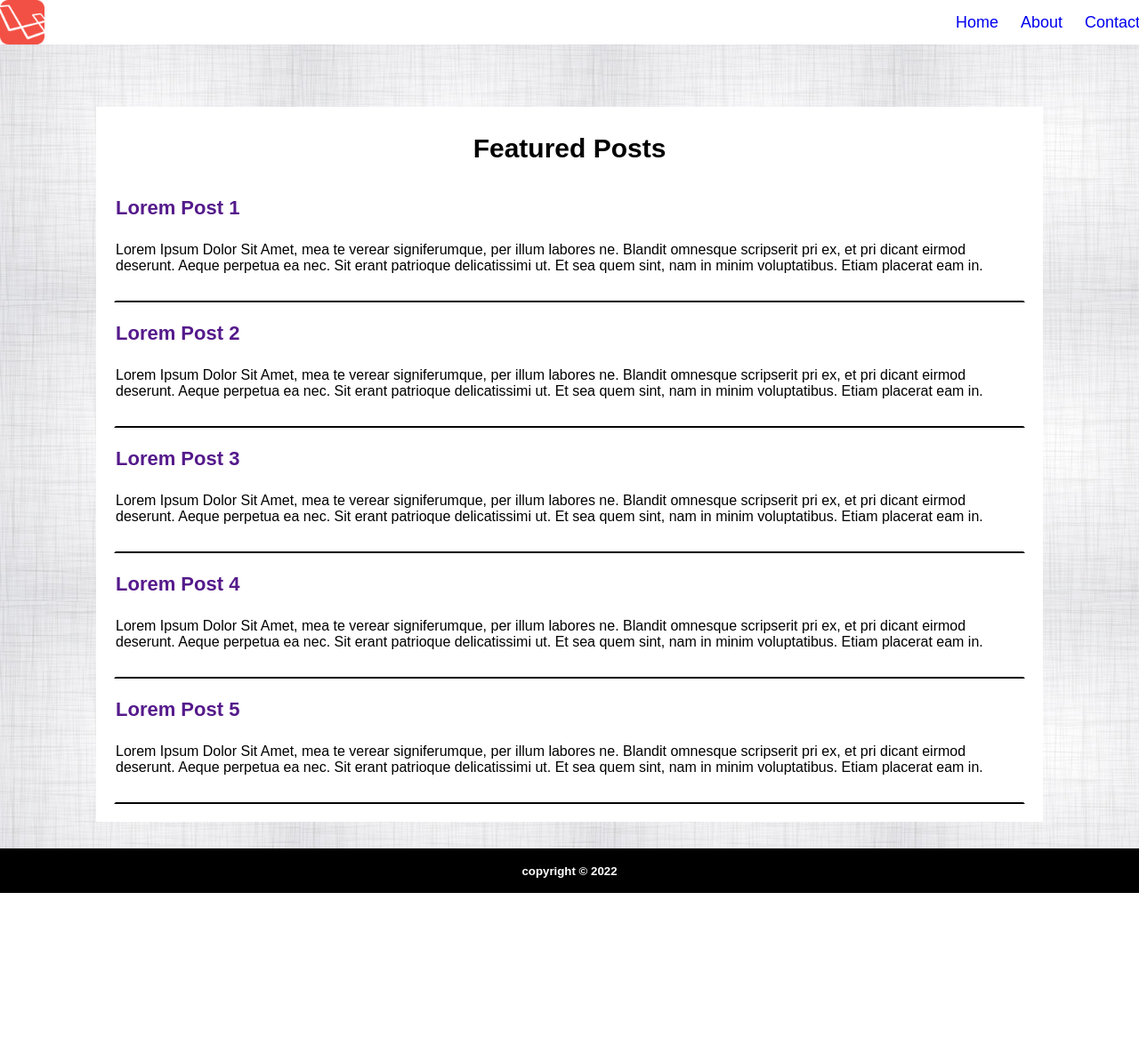
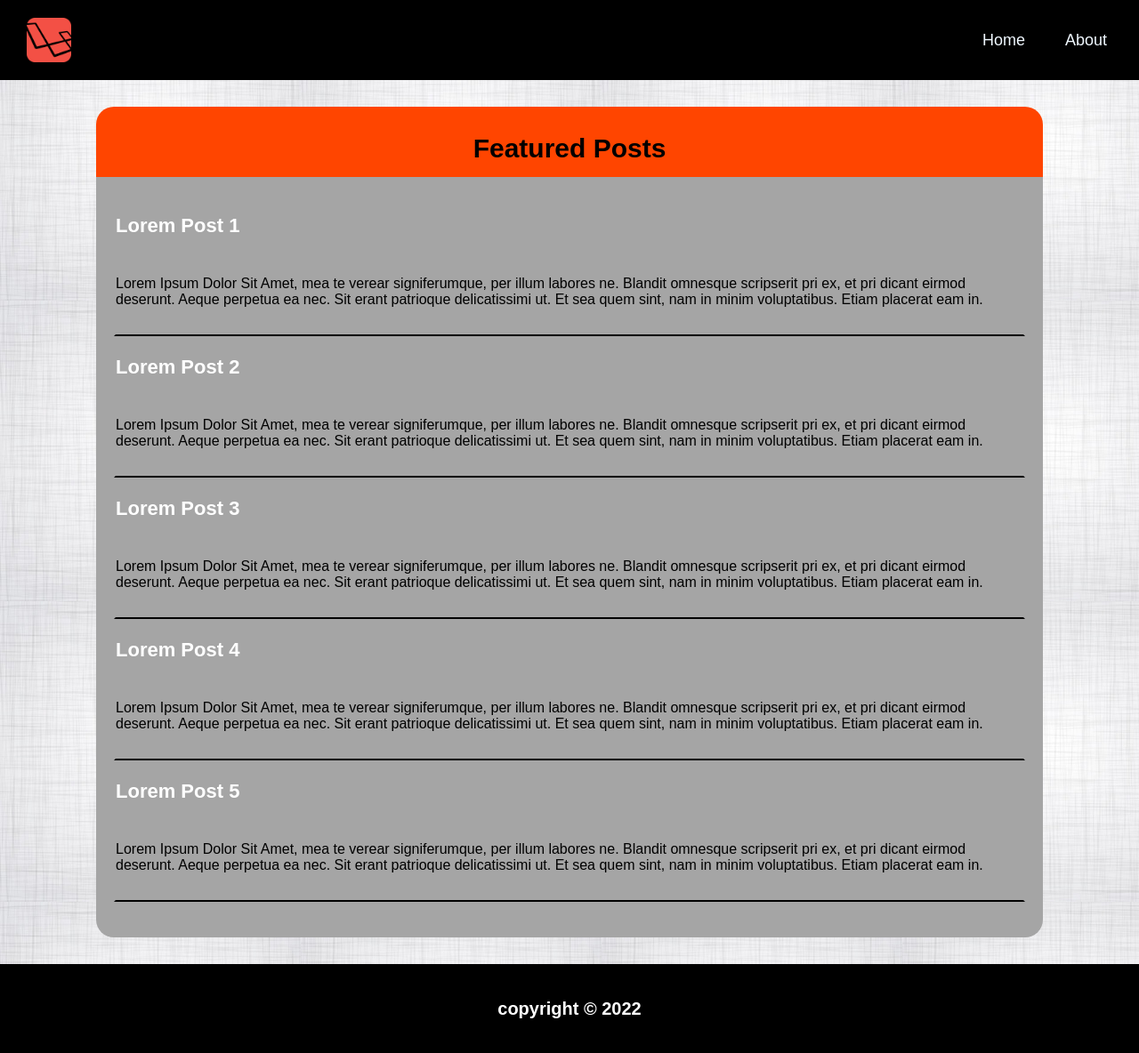
Before and after one commit to Rifam29/Tugas_PakJumadi, a plain HTML site: page index.html in a window 1280 px wide. Shown: the whole page at 89% size. Before the commit the page ends 1004 px from the top, so only its background shows below. Drawn offline with Linux system fonts and the light colour scheme.

Commit message:
Nambahin Terakhir

```diff
--- a/Public/css/style.css
+++ b/Public/css/style.css
@@ -8,13 +8,15 @@ header {
     top: 0;
     position: fixed;
     width: 100%;
+    padding: 20px;
     display: flex;
-    background-color: white;
+    background-color: rgb(0, 0, 0);
     align-items: center;
 }
 
 header img {
     padding-right: 80%;
+    padding-left: 10px;
 }
 
 ul {
@@ -26,6 +28,7 @@ ul {
 
 a {
     text-decoration: none;
+    padding-right: 20px;
 }
 
 a li {
@@ -43,9 +46,14 @@ section {
 }
 
 #article-list {
-    background-color: white;
+    background-color: rgb(165, 165, 165);
     max-width: 80%;
     padding-inline: 20px;
+    padding: 20px;
+    margin-right: 20px;
+    margin-left: 20px;
+    border-bottom-left-radius: 20px;
+    border-bottom-right-radius: 20px;
 }
 
 p {
@@ -65,13 +73,17 @@ article {
 h1 {
     padding-inline: 20px;
     padding-top: 30px;
-    background-color: white;
+    background-color: orangered;
     width: 80%;
     display: flex;
     justify-content: center;
     align-items: center;
     font-size: 30px;
     padding-bottom: 15px;
+    margin-right: 20px;
+    margin-left: 20px;
+    border-top-right-radius: 20px;
+    border-top-left-radius: 20px;
 }
 
 h3 {
@@ -82,8 +94,20 @@ h3 {
 footer {
     background-color: black;
     color: white;
-    height: 50px;
+    height: 100px;
     display: flex;
     justify-content: center;
     align-items: center;
 }
+ul a{
+    color: aliceblue;
+}
+ul a:hover{
+    color: orangered;
+}
+article a{
+    color: white;
+}
+h5{
+    font-size: 20px;
+}
```
